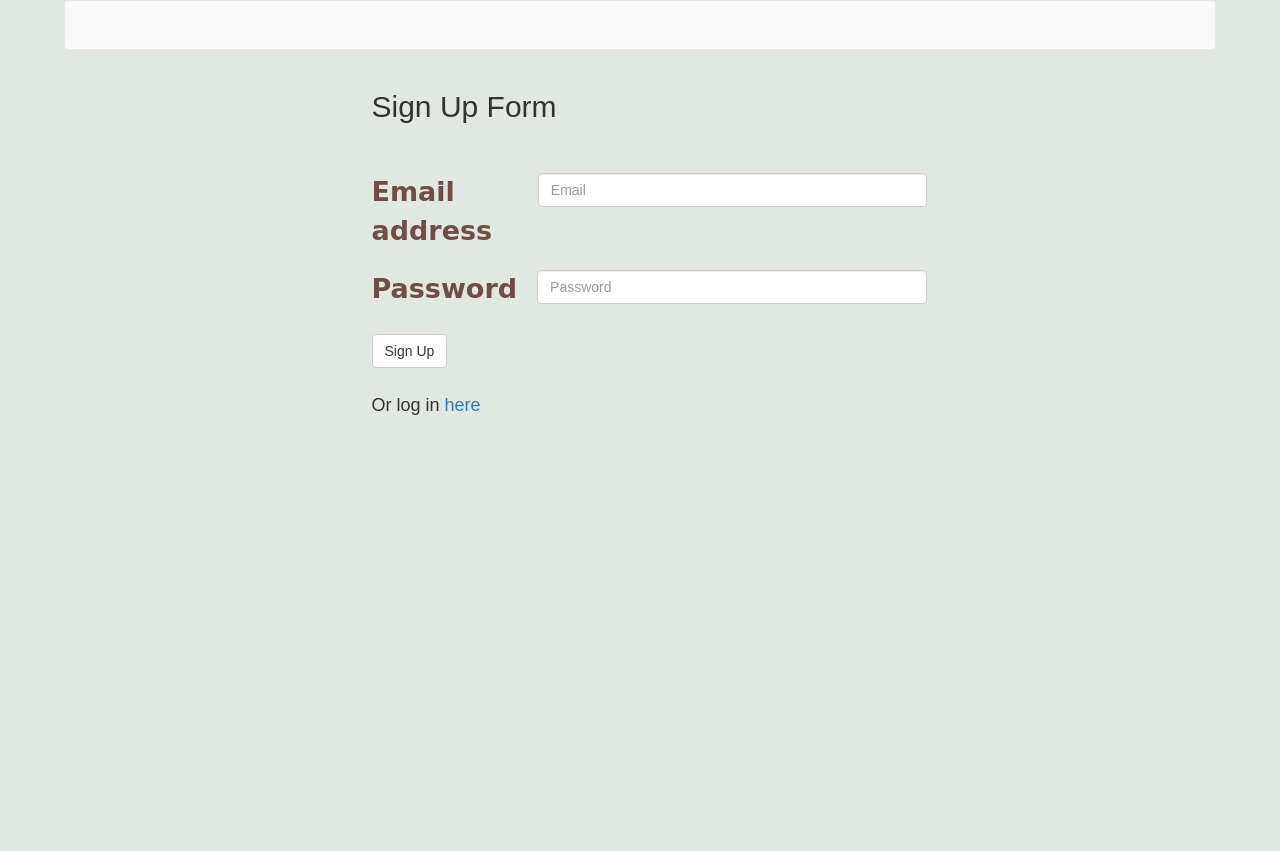
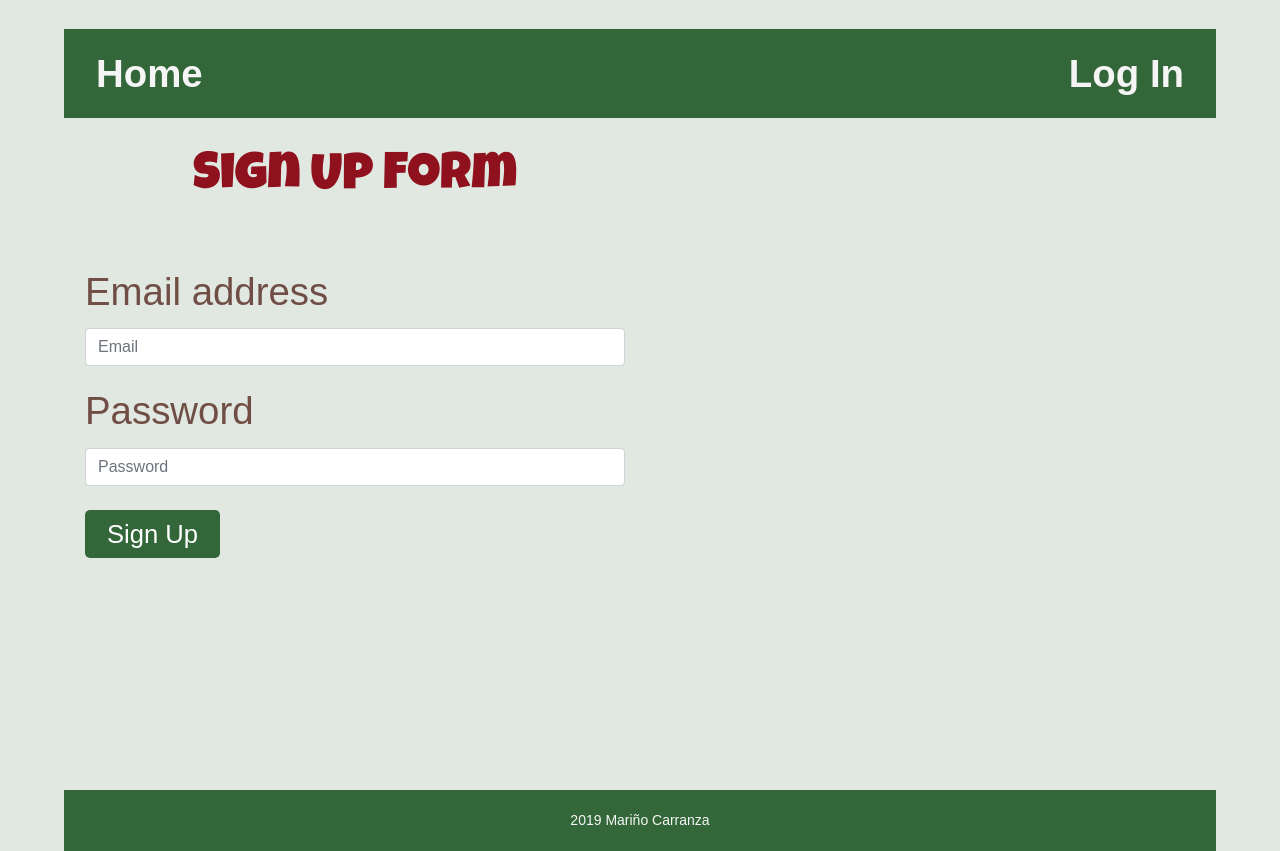
Before and after one commit to PMCarranza/Project-2, a website: page public/signup.html in a window 1280 px wide. Before the commit the page ends 800 px from the top, so only its background shows below. Drawn offline with nearby package versions, Linux system fonts and the light colour scheme; a web font is replaced by a local one.

Commit message:
adds navbar and style to html pages

```diff
--- a/public/signup.html
+++ b/public/signup.html
@@ -2,19 +2,28 @@
 <html lang="en">
 
 <head>
-  <title>Passport Authentication</title>
-  <meta charset="UTF-8">
-  <meta name="viewport" content="width=device-width, initial-scale=1">
-  <link rel="stylesheet" href="https://maxcdn.bootstrapcdn.com/bootswatch/3.3.7/lumen/bootstrap.min.css">
-  <link href="stylesheets/style.css" rel="stylesheet">
+  <title>Hikes! Log In</title>
+  <!-- Required meta tags -->
+  <meta charset="utf-8">
+  <meta name="viewport" content="width=device-width, initial-scale=1, shrink-to-fit=no">
+  <link rel="stylesheet" href="stylesheets/reset.css">
+  <!-- Bootstrap CSS -->
+  <link rel="stylesheet" href="https://stackpath.bootstrapcdn.com/bootstrap/4.3.1/css/bootstrap.min.css"
+    integrity="sha384-ggOyR0iXCbMQv3Xipma34MD+dH/1fQ784/j6cY/iJTQUOhcWr7x9JvoRxT2MZw1T" crossorigin="anonymous">
+  <!-- style added -->
+  <style>
+    @import url('https://fonts.googleapis.com/css?family=Boogaloo|Luckiest+Guy&display=swap');
+  </style>
+  <link href="stylesheets/signup.css" rel="stylesheet">
+
 </head>
 
 <body>
-  <nav class="navbar navbar-default">
-    <div class="container-fluid">
-      <div class="navbar-header">
-      </div>
-    </div>
+  <nav class="navbar">
+    <!-- Navbar content -->
+    <!-- <a class="navbar-brand">Welcome</a> -->
+    <a class="nav-link" href="index.html" target="_blank">Home</a>
+    <a class="nav-link" href="login.html" target="_blank">Log In</a>
   </nav>
   <div class="container">
     <div class="row">
@@ -35,8 +44,6 @@
           </div>
           <button type="submit" class="btn btn-default">Sign Up</button>
         </form>
-        <br />
-        <p>Or log in <a href="/login">here</a></p>
       </div>
     </div>
   </div>
@@ -44,6 +51,12 @@
   <script src="https://cdnjs.cloudflare.com/ajax/libs/jquery/3.2.1/jquery.min.js"></script>
   <script type="text/javascript" src="js/signup.js"></script>
 
+  <footer>
+    <div class="content">
+      2019 Mariño Carranza
+    </div>
+  </footer>
+
 </body>
 
 </html>
--- /dev/null
+++ b/public/stylesheets/login.css
@@ -0,0 +1,84 @@
+/* font-family: 'Luckiest Guy', cursive;
+font-family: 'Boogaloo', cursive; */
+
+/* #336739   verde */
+
+/* #704e46  cafe */
+
+/* #8F111D */
+
+*{
+    box-sizing: border-box;
+}
+
+body{
+    max-width: 90%;
+    margin: auto;
+    font-family: Arial, Helvetica, sans-serif;
+    font-size: 18px;
+    background-color:rgba(51, 103, 57, 0.15);
+}
+
+.navbar{
+    margin-top: 2.5%;
+    margin-bottom: 2.5%;
+    background-color: #336739;
+}
+
+.navbar{
+    margin-top: 2.5%;
+    margin-bottom: 2.5%;
+    background-color: #336739;
+}
+
+a.nav-link {
+    font-family: 'Boogaloo', arial, sans-serif;
+    font-size: 3vw;
+    font-weight: bold;
+    color:whitesmoke;
+}
+
+h2{
+    font-family: 'Luckiest Guy', arial, sans-serif;
+    font-size: 4vw;
+    text-align: center;
+    color:#8F111D;
+}
+
+form.signup,
+form.login {
+    margin-top: 10%;
+    font-family: 'Boogaloo', arial, sans-serif;
+    font-size: 3vw;
+    color:#704e46;
+}
+
+button.btn.btn-default{
+    background-color: #336739;
+    border: none;
+    font-size: 2vw;
+    color:white;
+    padding: 5px;
+    text-align: center;
+    border-radius: 5px;
+    width:25%;
+    height: 75%;
+    -webkit-transition-duration: 0.4s;
+    transition-duration: 0.6s;
+    cursor: pointer;
+}
+
+button.btn.btn-default:hover {
+    background-color: #8F111D;
+    color: white;
+}
+
+footer{
+    margin-top: 20%;
+    background:#336739;
+    padding: 20px 0;
+    clear: both;
+    color: whitesmoke;
+    font-size: 14px;
+    text-align: center;
+}
--- /dev/null
+++ b/public/stylesheets/signup.css
@@ -0,0 +1,84 @@
+/* font-family: 'Luckiest Guy', cursive;
+font-family: 'Boogaloo', cursive; */
+
+/* #336739   verde */
+
+/* #704e46  cafe */
+
+/* #8F111D */
+
+*{
+    box-sizing: border-box;
+}
+
+body{
+    max-width: 90%;
+    margin: auto;
+    font-family: Arial, Helvetica, sans-serif;
+    font-size: 18px;
+    background-color:rgba(51, 103, 57, 0.15);
+}
+
+.navbar{
+    margin-top: 2.5%;
+    margin-bottom: 2.5%;
+    background-color: #336739;
+}
+
+.navbar{
+    margin-top: 2.5%;
+    margin-bottom: 2.5%;
+    background-color: #336739;
+}
+
+a.nav-link {
+    font-family: 'Boogaloo', arial, sans-serif;
+    font-size: 3vw;
+    font-weight: bold;
+    color:whitesmoke;
+}
+
+h2{
+    font-family: 'Luckiest Guy', arial, sans-serif;
+    font-size: 4vw;
+    text-align: center;
+    color:#8F111D;
+}
+
+form.signup,
+form.login {
+    margin-top: 10%;
+    font-family: 'Boogaloo', arial, sans-serif;
+    font-size: 3vw;
+    color:#704e46;
+}
+
+button.btn.btn-default{
+    background-color: #336739;
+    border: none;
+    font-size: 2vw;
+    color:white;
+    padding: 5px;
+    text-align: center;
+    border-radius: 5px;
+    width:25%;
+    height: 75%;
+    -webkit-transition-duration: 0.4s;
+    transition-duration: 0.6s;
+    cursor: pointer;
+}
+
+button.btn.btn-default:hover {
+    background-color: #8F111D;
+    color: white;
+}
+
+footer{
+    margin-top: 20%;
+    background:#336739;
+    padding: 20px 0;
+    clear: both;
+    color: whitesmoke;
+    font-size: 14px;
+    text-align: center;
+}
--- a/public/stylesheets/style.css
+++ b/public/stylesheets/style.css
@@ -1,5 +1,15 @@
 /* font-family: 'Luckiest Guy', cursive;
 font-family: 'Boogaloo', cursive; */
+
+/* #336739   verde */
+
+/* #704e46  cafe */
+
+/* #8F111D */
+
+*{
+  box-sizing: border-box;
+}
 
 body{
   max-width: 90%;
@@ -9,8 +19,35 @@ body{
   background-color:rgba(51, 103, 57, 0.15);
 }
 
+/* nav.navbar a.navbar-brand{
+  font-size: 100%;
+  font-weight: bold;
+  color:whitesmoke;
+} */
+
+.navbar{
+  margin-top: 2.5%;
+  margin-bottom: 2.5%;
+  background-color: #336739;
+}
+
+a.nav-link {
+  font-family: 'Boogaloo', arial, sans-serif;
+  font-size: 3vw;
+  font-weight: bold;
+  color:whitesmoke;
+}
+
+.nav-link:hover{
+  background: #8F111D;
+  -webkit-transition: background-color 1s ease-out;
+  -moz-transition: background-color 1s ease-out;
+  -o-transition: background-color 1s ease-out;
+  transition: background-color 1s ease-out;
+}
+
 .jumbotron{
-  margin-top: 2.5%;
+  margin-top: 4%;
   background-image: url(../Images/fondo.jpg);
   background-repeat: no-repeat;
   background-size: auto;
@@ -32,7 +69,7 @@ h1.display-3{
 
 #top-line{
   font-family: Boogaloo, cursive;
-  font-size: 6vw;
+  font-size: 7vw;
   text-align: center;
   color: #704e46;
 }
@@ -74,6 +111,7 @@ p#demo{
   margin-top: 15px;
   padding-left: 10px;
   font-family: boogaloo, cursive;
+  font-size: 1.5vw;
   color:#704e46;
 }
 
@@ -239,12 +277,13 @@ div#links a{
   justify-content: space-around;
 }
 
-footer a{
+a{
   color:#8F111D;
   font-size: 1.5vw;
 }
 
-footer{
+#bottom{
+  font-style: none;
   margin-top: 10%;
   font-weight: bold;
   display: flex;
@@ -252,14 +291,17 @@ footer{
   margin-bottom:5%;
 }
 
+footer{
+  background:#336739;
+  padding: 20px 0;
+  clear: both;
+  color: whitesmoke;
+  font-size: 14px;
+  text-align: center;
+}
+
 /* #336739   verde */
 
 /* #704e46  cafe */
 
-/* #704e46 */
-
-
-form.signup,
-form.login {
-  margin-top: 50px;
-}
+/* #8F111D */
```
Also changed, not shown: public/index.html (+20 -5 lines), public/login.html (+26 -12 lines).
